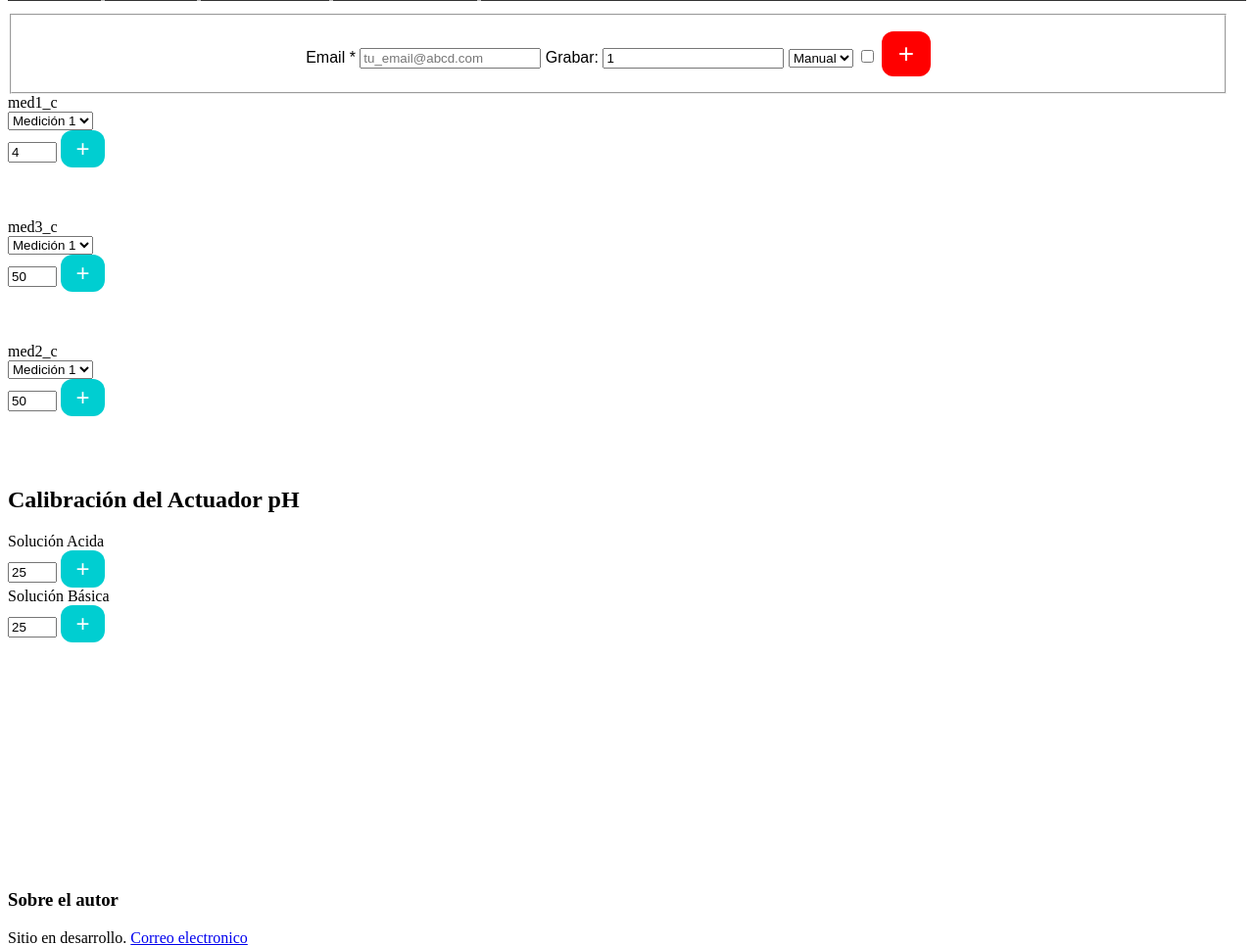
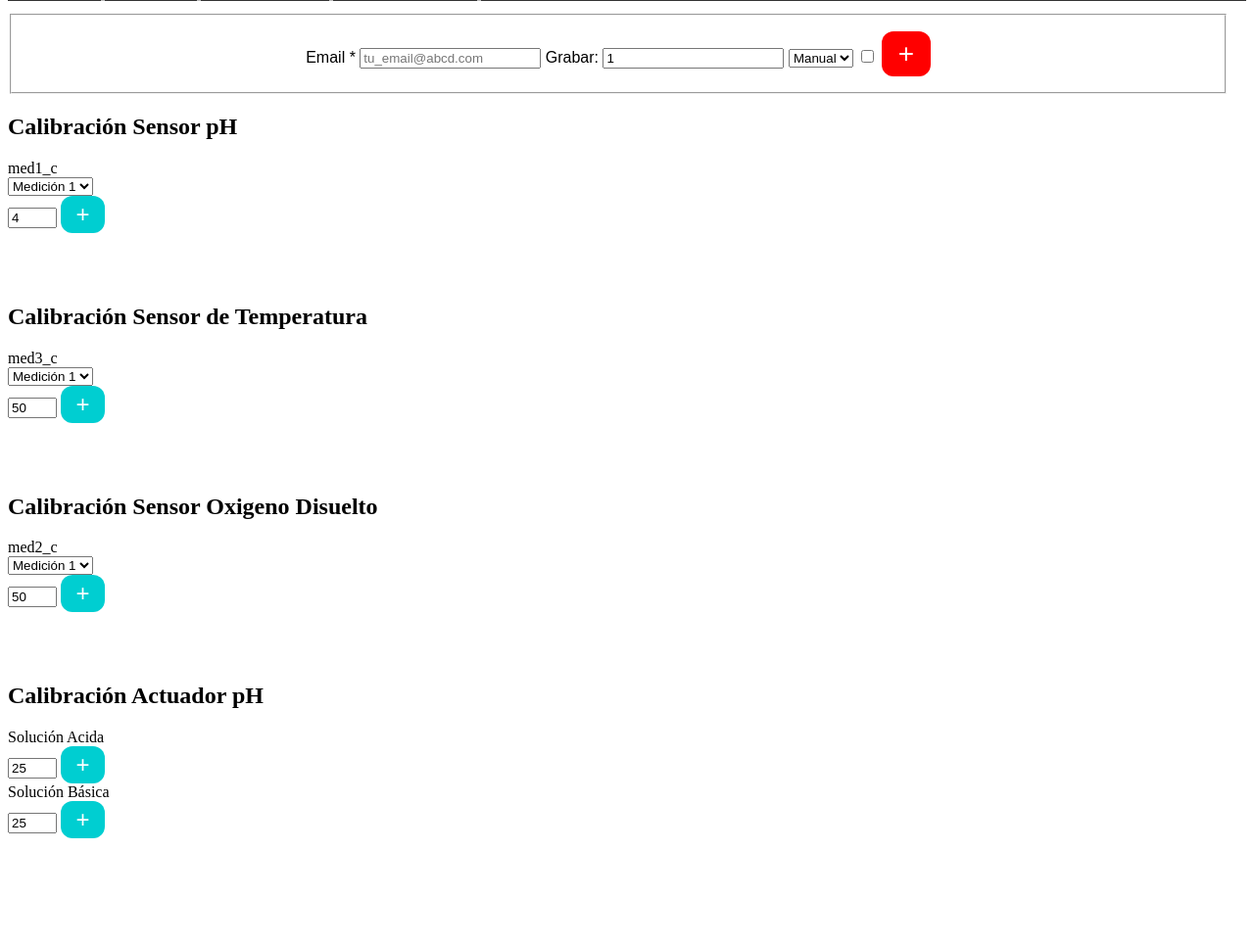
Before and after one commit to hooper2chile/biocl_system, a Flask app: page /calibrar in a window 1280 px wide. Shown: the part 174-1139 px from the top of the page at 98% size. Run offline with Flask 2, Linux system fonts and the light colour scheme; parts of the project's set-up code (start-up, migrations or seed data) failed here and were passed over.

Commit message:
calibrar actuador test .....

```diff
--- a/templates/calibrar.html
+++ b/templates/calibrar.html
@@ -29,6 +29,7 @@
 
 
 <!calibrar_ph>
+<h1>Calibración Sensor pH</h2>
 <form id="calibrar_ph" method="POST" action='#'>
 
     <div id="med1_c">med1_c</div>
@@ -57,6 +58,7 @@
 
 
 <!calibrar_temp>
+<h1>Calibración Sensor de Temperatura</h2>
 <form id="calibrar_temp" method="POST" action='#'>
 
     <div id="med3_c">med3_c</div>
@@ -85,6 +87,7 @@
 
 
 <!calibrar_od>
+<h1>Calibración Sensor Oxigeno Disuelto</h2>
 <form id="calibrar_od" method="POST" action='#'>
 
     <div id="med2_c">med2_c</div>
@@ -115,7 +118,7 @@
 
 
 <!calibrar_actuacion>
-<h2>Calibración del Actuador pH</h2>
+<h1>Calibración Actuador pH</h2>
 <form id="calibrar_u" method="POST" action='#'>
 
     <div> Solución Acida</div>
```
